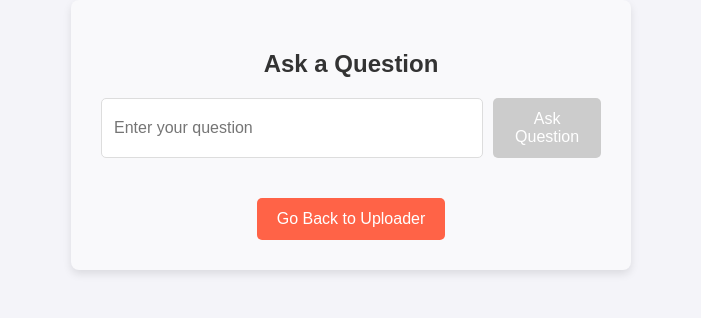
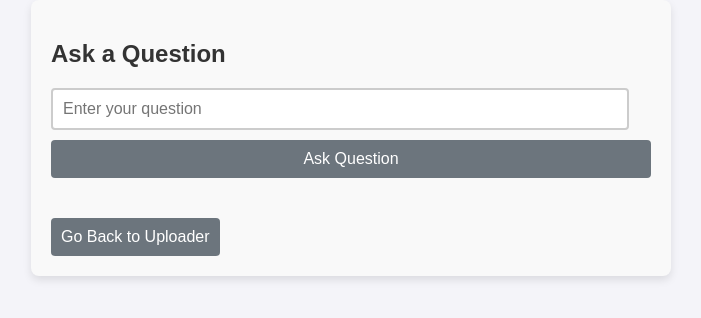
Before and after one commit to IMRANDIL/Pdf_chat_bot_proj, a React (Vite) app in the folder frontend/: page /qa in a window 1280 px wide. Shown: the top 318 px of the page, without its empty margins (289-990 px from the left). Built offline with nearby package versions, Linux system fonts and the light colour scheme.

Commit message:
some more fix done

```diff
--- a/frontend/src/App.css
+++ b/frontend/src/App.css
@@ -80,99 +80,100 @@
 /* document form */
 
 
+/* DocumentQAForm.css */
+
+/* Main container styling */
 .qa-form-container {
-  background-color: #f9f9fb;
-  padding: 30px;
+  padding: 20px;
+  max-width: 600px;
+  margin: 0 auto;
+  background-color: #f9f9f9;
   border-radius: 8px;
-  box-shadow: 0px 4px 8px rgba(0, 0, 0, 0.1);
-  max-width: 500px;
-  margin: auto;
-  text-align: center;
+  box-shadow: 0 4px 8px rgba(0, 0, 0, 0.1);
 }
 
+/* Heading styling */
 .qa-form-container h2 {
   font-size: 24px;
-  font-weight: 600;
+  font-weight: bold;
   color: #333;
   margin-bottom: 20px;
 }
 
+/* Input container styling */
 .input-container {
-  display: flex;
-  gap: 10px;
   margin-bottom: 20px;
 }
 
+/* Input styling */
 .input-container input {
-  padding: 12px;
-  width: 100%;
-  border: 1px solid #ddd;
-  border-radius: 5px;
+  width: calc(100% - 22px);
+  padding: 10px;
+  border: 2px solid #ccc;
+  border-radius: 4px;
   font-size: 16px;
-  outline: none;
-  transition: border-color 0.3s ease;
+  box-sizing: border-box;
 }
 
-.input-container input:focus {
-  border-color: #007bff;
-}
-
+/* Button styling */
 .input-container button {
-  padding: 12px 20px;
+  width: 100%;
+  padding: 10px;
+  border: none;
+  border-radius: 4px;
   background-color: #007bff;
-  border: none;
-  color: white;
+  color: #fff;
   font-size: 16px;
-  font-weight: 500;
-  border-radius: 5px;
   cursor: pointer;
+  margin-top: 10px;
   transition: background-color 0.3s ease;
 }
 
 .input-container button:disabled {
-  background-color: #ccc;
-  cursor: not-allowed;
+  background-color: #6c757d;
 }
 
-.input-container button:hover:not(:disabled) {
+.input-container button:not(:disabled):hover {
   background-color: #0056b3;
 }
 
+/* Response container styling */
 .response-container {
-  margin-top: 20px;
   padding: 15px;
-  background-color: #fff;
-  border: 1px solid #eee;
-  border-radius: 5px;
-  box-shadow: 0px 2px 6px rgba(0, 0, 0, 0.05);
+  background-color: #333;
+  color: #fff;
+  border-radius: 4px;
+  box-shadow: 0 4px 8px rgba(0, 0, 0, 0.1);
 }
 
 .response-container h3 {
   font-size: 20px;
-  font-weight: 500;
-  color: #333;
   margin-bottom: 10px;
+  color: white;
 }
 
+/* Paragraph styling inside response container */
 .response-container p {
-  font-size: 16px;
-  color: #555;
+  font-size: 16px; /* Adjust font size for readability */
+  color: rgba(255, 255, 255, 0.823);
+  line-height: 1.5; /* Improve line spacing */
+  margin: 0; /* Remove default margin */
+  word-wrap: break-word; /* Ensure long words or URLs break correctly */
 }
 
-/* Go Back to Uploader Button */
+/* Go back button styling */
 .go-back-button {
+  padding: 10px;
+  border: none;
+  border-radius: 4px;
+  background-color: #6c757d;
+  color: #fff;
+  font-size: 16px;
+  cursor: pointer;
   margin-top: 20px;
-  padding: 12px 20px;
-  background-color: #ff6347;
-  border: none;
-  color: white;
-  font-size: 16px;
-  font-weight: 500;
-  border-radius: 5px;
-  cursor: pointer;
   transition: background-color 0.3s ease;
 }
 
 .go-back-button:hover {
-  background-color: #e5533f;
+  background-color: #5a6268;
 }
--- a/frontend/src/components/DocumentQA/DocumentQAForm.tsx
+++ b/frontend/src/components/DocumentQA/DocumentQAForm.tsx
@@ -40,7 +40,7 @@ const DocumentQAForm: React.FC = () => {
 
       {response && (
         <div className="response-container">
-          <h3>Response:</h3>
+          <h3>Response: -- </h3>
           <p>{response}</p>
         </div>
       )}
```
